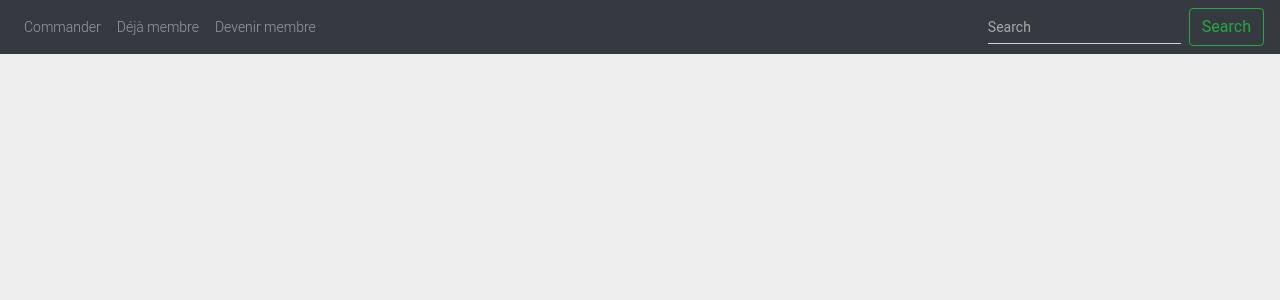
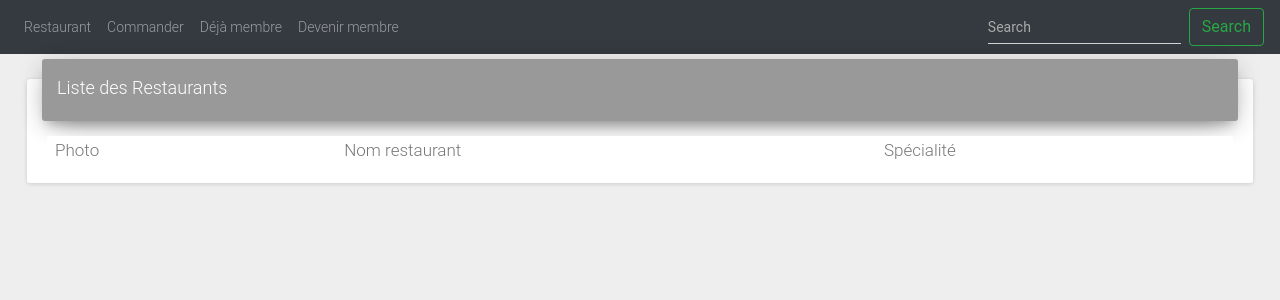
Before and after one commit to Ando230/resto, a Vue app: page /restaurant in a window 1280 px wide. Shown: the top 300 px of the page. Built offline with nearby package versions, Linux system fonts and the light colour scheme; what vuefire would draw is missing.

Commit message:
ajout resto route app et main

```diff
--- a/src/App.vue
+++ b/src/App.vue
@@ -3,6 +3,9 @@
     <nav class="navbar navbar-expand-lg navbar navbar-dark bg-dark">
       <div class="collapse navbar-collapse" id="navbarSupportedContent">
         <ul class="navbar-nav mr-auto">
+          <li class="nav-item">
+            <router-link :to="{ name: 'Restaurant' }" class="nav-link">Restaurant</router-link>
+          </li>
           <li class="nav-item">
             <router-link :to="{ name: 'Commander' }" class="nav-link">Commander</router-link>
           </li>
--- a/src/components/Restaurant.vue
+++ b/src/components/Restaurant.vue
@@ -1,15 +1,13 @@
 <template>
-<!-- recherche par nom et specialité -->
-<div class="recherche">
-
-</div>
-<div class="listrestaurant">
-    <div class="md-layout-item md-layout md-gutter">
+  <div class="content">
+    <div class="recherche"></div>
+    <div class="listrestaurant">
+      <div class="md-layout-item md-layout md-gutter">
         <div class="md-layout-item md-medium-size-100 md-xsmall-size-100 md-size-100">
           <div class="md-card md-theme-default">
             <div class="md-card-header" data-background-color="grey">
-              <h4 class="title">Liste des HORS D'OEUVRE</h4>
-              <p class="category">Cliquer pour passer commande</p>
+              <h4 class="title">Liste des Restaurants</h4>
+              <!-- <p class="category">Cliquer pour passer commande</p> -->
             </div>
             <div class="md-card-content">
               <div>
@@ -32,12 +30,12 @@
                           </th>
                           <th class="md-table-head">
                             <div class="md-table-head-container md-ripple md-disabled">
-                              <div class="md-table-head-label">Designation</div>
+                              <div class="md-table-head-label">Nom restaurant</div>
                             </div>
                           </th>
                           <th class="md-table-head">
                             <div class="md-table-head-container md-ripple md-disabled">
-                              <div class="md-table-head-label">Prix</div>
+                              <div class="md-table-head-label">Spécialité</div>
                             </div>
                           </th>
                         </tr>
@@ -71,11 +69,9 @@
           </div>
         </div>
       </div>
-</div>
-
+    </div>
+  </div>
 </template>
 <script>
-export default {
-
-}
+export default {};
 </script>
--- a/src/main.js
+++ b/src/main.js
@@ -3,6 +3,7 @@ import VueFire from 'vuefire'
 import VueRouter from 'vue-router'
 import App from './App.vue'
 
+import Restaurant from './components/Restaurant.vue'
 import Commander from './components/Commander.vue'
 import Registration from './components/Registration.vue'
 import Login from './components/Login.vue'
@@ -31,6 +32,11 @@ const routes = [
     path: '/commander',
     component: Commander
   },
+  {
+    name: 'Restaurant',
+    path: '/restaurant',
+    component: Restaurant
+  }
 ];
 
 const router = new VueRouter({ mode: 'history', routes: routes });
```
Lines whose indentation alone changed are shown as unchanged.
